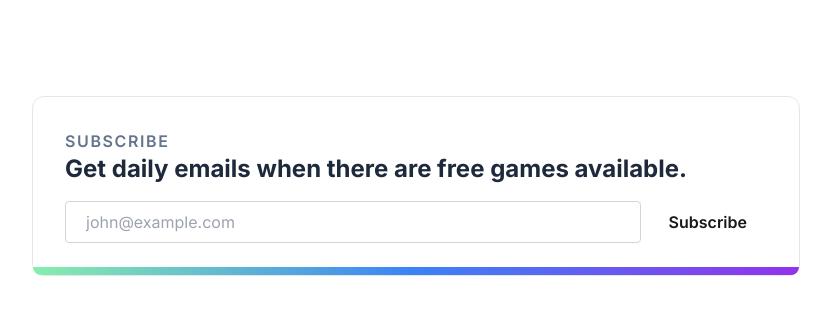
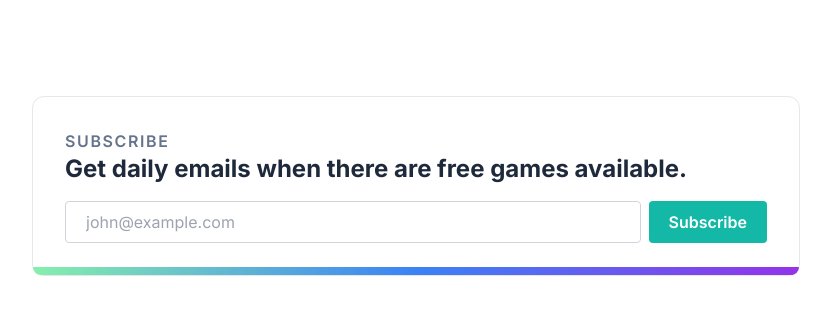
Before and after one commit to sharadsw/gamefreebies, a Next.js app: page / in a window 1280 px wide. Shown: the top 314 px of the page, without its empty margins (224-1055 px from the left). Built offline with nearby package versions, Linux system fonts and the light colour scheme.

Commit message:
Modify subscribe to use new buttons

```diff
--- a/components/subscribe/Subscribe.tsx
+++ b/components/subscribe/Subscribe.tsx
@@ -1,9 +1,9 @@
-import { ButtonPrimary } from "../Buttons";
+import { ButtonColor, ButtonPrimary } from "../Buttons";
 
 export const Subscribe = () => {
   return (
-    <div className="relative flex flex-col mx-2 sm:mx-auto my-24 p-8 justify-center items-start max-w-3xl rounded-xl border p-5">
-      <span className="rounded-br-3xl rounded-bl-3xl absolute inset-x-0 bottom-0 h-2 bg-gradient-to-r from-green-300 via-blue-500 to-purple-600"></span>
+    <div className="relative flex flex-col mx-2 sm:mx-auto my-24 p-8 justify-center items-start max-w-3xl rounded-xl border">
+      <span className="rounded-br-xl rounded-bl-xl absolute inset-x-0 bottom-0 h-2 bg-gradient-to-r from-green-300 via-blue-500 to-purple-600"></span>
       <span className="uppercase font-semibold text-slate-500 tracking-widest">
         Subscribe
       </span>
@@ -18,7 +18,7 @@ export const Subscribe = () => {
           name="email"
           placeholder="john@example.com"
         />
-        <ButtonPrimary onClick={() => console.log("test")}>
+        <ButtonPrimary isSubmit={true} color={ButtonColor.TEAL} onClick={() => console.log("test")}>
           Subscribe
         </ButtonPrimary>
       </form>
```
